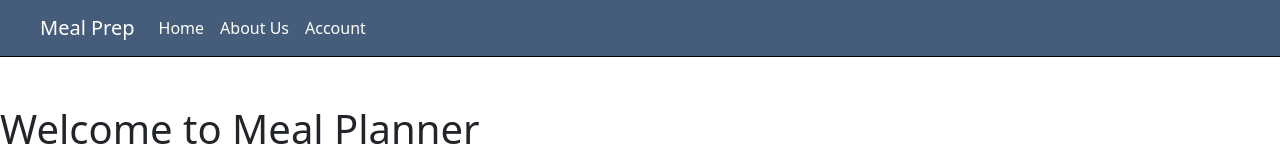
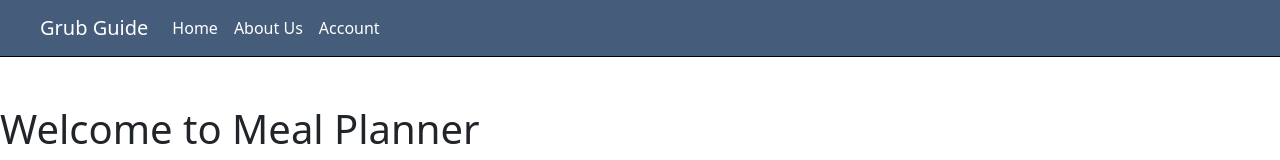
Before and after one commit to Spoonacular-team-yellow/meal-planner-client, a React (Create React App) app: page /account in a window 1280 px wide. Shown: the top 160 px of the page. Built offline with nearby package versions, Linux system fonts and the light colour scheme; no server answers.

Commit message:
removed unused imports and unused variables

```diff
--- a/src/About.js
+++ b/src/About.js
@@ -5,7 +5,6 @@ import "./About.css"
 class Profile extends Component {
 
   render() {
-    /* TODO: render information about the developers */
     return(
       <Container>
 
--- a/src/Account.js
+++ b/src/Account.js
@@ -1,9 +1,8 @@
 import React from "react";
-import { Card } from "react-bootstrap";
 import { withAuth0 } from '@auth0/auth0-react';
 import axios from 'axios';
 import Results from './Results';
-import data from './test.json';
+
 
 class Account extends React.Component {
   constructor(props) {
@@ -95,7 +94,7 @@ class Account extends React.Component {
         "Authorization": `Bearer ${this.state.token}`
       }
     }
-    await axios(config);
+    await axios(config2);
     this.removeCustomRecipeFromUser(response.data);
   }
 
@@ -145,7 +144,7 @@ class Account extends React.Component {
   }
 
   render() {
-    let test = {...this.state.user};
+
     return (
       <>
       <h2>{this.state.user.username}</h2>
--- a/src/App.js
+++ b/src/App.js
@@ -1,7 +1,5 @@
 import React from 'react';
 import {BrowserRouter as Router, Routes, Route} from "react-router-dom";
-// import { Button } from 'react-bootstrap';
-//import { Route, Router, Routes } from 'react-router';
 import Header from './Header';
 import Footer from './Footer';
 import Main from './Main';
@@ -11,7 +9,7 @@ import 'bootstrap/dist/css/bootstrap.min.css';
 import { withAuth0 } from '@auth0/auth0-react';
 import Account from './Account';
 import axios from 'axios';
-// import Results from './Results';
+
 
 import './App.css';
 
--- a/src/Header.js
+++ b/src/Header.js
@@ -7,7 +7,7 @@ class Header extends React.Component {
   render() {
     return (
       <Navbar collapseOnSelect expand="lg">
-        <Navbar.Brand>Meal Prep</Navbar.Brand>
+        <Navbar.Brand>Grub Guide</Navbar.Brand>
         <Navbar.Toggle aria-controls="basic-navbar-nav"/>
         <Navbar.Collapse id="basic-navbar-nav">
           <Nav className="me-auto">
--- a/src/LoginPage.js
+++ b/src/LoginPage.js
@@ -1,7 +1,7 @@
 import React from 'react';
 import { withAuth0 } from '@auth0/auth0-react';
 import LoginButton from './LoginButton';
-import LogoutButton from './LogoutButton';
+
 
 class LoginPage extends React.Component {
     render() {
--- a/src/Main.js
+++ b/src/Main.js
@@ -104,9 +104,7 @@ class Main extends React.Component {
       }
     };
     let createdUser = await axios(config);
-    // this.setState({
-    //   user: createdUser
-    // });
+    console.log('user created: ', createdUser)
   }
 
   checkUserExists= async() => {
@@ -168,7 +166,6 @@ class Main extends React.Component {
       <>
         <Container>
           <Search
-            // ingredientHandler={this.ingredientHandler}
             getRecipe={this.getRecipe}
           />
           <Results
--- a/src/RecipeModal.js
+++ b/src/RecipeModal.js
@@ -1,12 +1,10 @@
 import React from "react";
-// import CloseButton from 'react-bootstrap/CloseButton';
 import { Modal, Image, Button } from "react-bootstrap";
 
 class RecipeModal extends React.Component{
   handleSave = () => {
     this.props.saveRecipe(this.props.selectedRecipe)
     this.props.toggleRecipeModal()
-    // console.log(this.props, 'this.props')
   }
   render(){
     return (
--- a/src/RegisterForm.js
+++ b/src/RegisterForm.js
@@ -14,7 +14,6 @@ class RegisterForm extends React.Component {
 
     handleSubmit = (e) => {
         e.preventDefault();
-        console.log(e.target.username.value);
         this.props.createUser(e.target.username.value);
         this.props.toggleRegisterModal();
     };
--- a/src/Results.js
+++ b/src/Results.js
@@ -23,8 +23,7 @@ class Results extends React.Component {
   handleCustomRecipe = async (updatedRecipe) => {
     let result = {};
     let config ={};
-    console.log(updatedRecipe);
-    console.log(updatedRecipe.wasModified);
+
     if (Object.hasOwn(updatedRecipe, 'wasModified') && updatedRecipe.wasModified === true) {
       console.log('there');
       config = {
```
